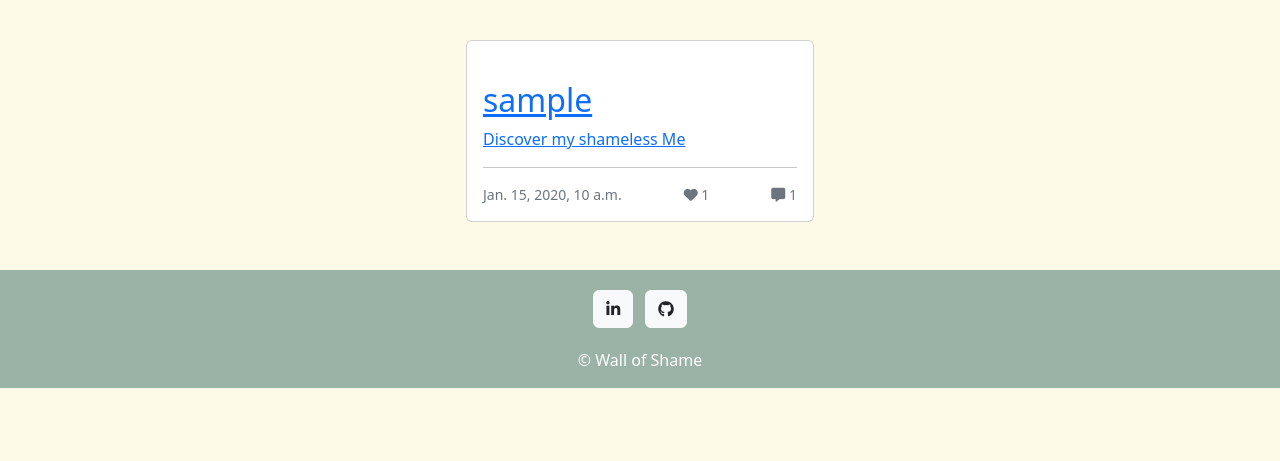
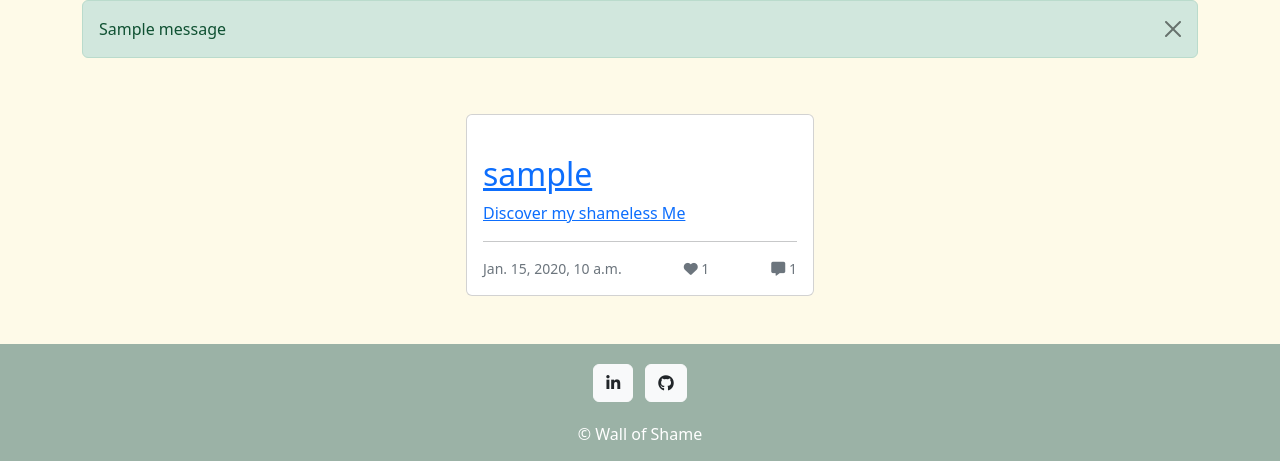
Before and after one commit to bakrydiarra/Wall_of-Shame, a Django app: page / in a window 1280 px wide. Shown: the part 56-517 px from the top of the page. Run offline with Django 3.2, Linux system fonts and the light colour scheme; tables that the repository leaves empty hold one stand-in row (values such as "Sample post"); one stand-in notice (Sample message) is shown; some libraries are stand-ins or nearby versions.

Commit message:
Add: strucutre page messages. html

```diff
--- a/templates/base.html
+++ b/templates/base.html
@@ -39,7 +39,7 @@
     {% include "header.html" %}
 
     <!-- load messages template -->
-   <!--  {% include "messages.html" %} -->
+    {% include "messages.html" %}
 
 
 
--- a/templates/messages.html
+++ b/templates/messages.html
@@ -0,0 +1,8 @@
+{% for message in messages %}
+<div class="container">
+  <div class="alert {{ message.tags }} alert-dismissible" role="alert" id="msg">
+    {{ message | safe }}
+    <button type="button" class="btn-close" data-bs-dismiss="alert" aria-label="Close"></button>
+  </div>
+</div>
+{% endfor %}
```
